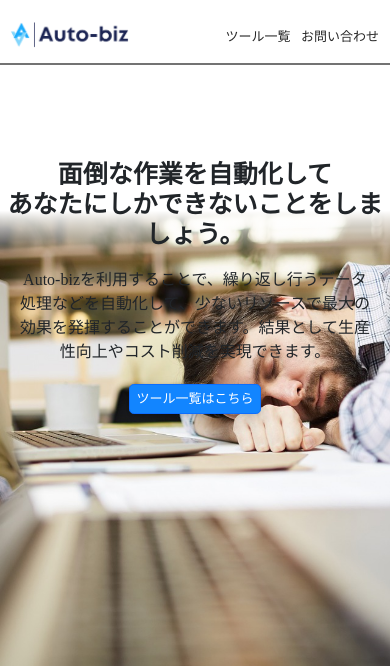
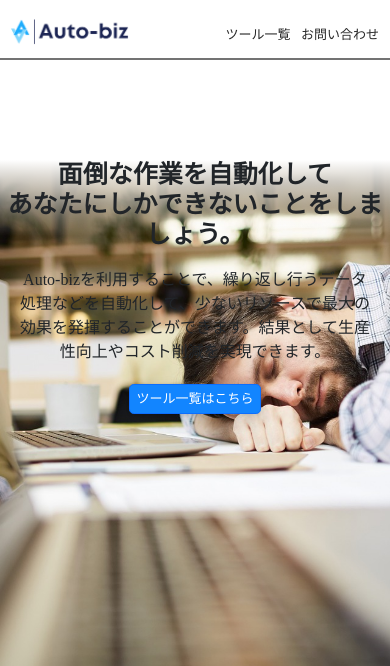
Before and after one commit to kishi-hirosuke/convenient_tools, a Django app: page / in a window 390 px wide. Shown: the top 666 px of the page. Run offline with Django 3.2, Linux system fonts and the light colour scheme; style sheets or scripts are compiled from the project's sources; some libraries are stand-ins or nearby versions.

Commit message:
微調整

```diff
--- a/tool_site/static/css/responsive.css
+++ b/tool_site/static/css/responsive.css
@@ -35,6 +35,9 @@
   }
 }
 @media screen and (max-width: 1000px) {
+  header {
+    height: 60px;
+  }
   header .header_top_link {
     width: 160px;
   }
@@ -103,7 +106,7 @@
     padding-top: 120px;
   }
   .hero_wrapper .hero_container .hero_bg_img {
-    background: linear-gradient(to top, rgba(255, 255, 255, 0) 80%, rgb(255, 255, 255) 90%), url("/static/images/sleeping-man.jpg");
+    background: linear-gradient(to top, rgba(255, 255, 255, 0) 85%, rgb(255, 255, 255) 100%), url("/static/images/sleeping-man.jpg");
     height: 100vw;
     background-size: 200%;
     background-position: top;
--- a/tool_site/static/css/responsive.scss
+++ b/tool_site/static/css/responsive.scss
@@ -75,7 +75,7 @@ $phone_text: 16px;
 
 @media screen and (max-width:1000px) {
     header {
-        // height: 50px;
+        height: 60px;
         .header_top_link {
             width: 160px;
         }
@@ -160,7 +160,7 @@ $phone_text: 16px;
         padding-top: 120px;
         .hero_container{
             .hero_bg_img{
-                background: linear-gradient(to top, rgba(255, 255, 255, 0) 80%, rgb(255, 255, 255) 90%),url('/static/images/sleeping-man.jpg');
+                background: linear-gradient(to top, rgba(255, 255, 255, 0) 85%, rgb(255, 255, 255) 100%),url('/static/images/sleeping-man.jpg');
                 height: 100vw;
                 background-size: 200%;
                 background-position: top;
```
Also changed, not shown: 1 other file.
